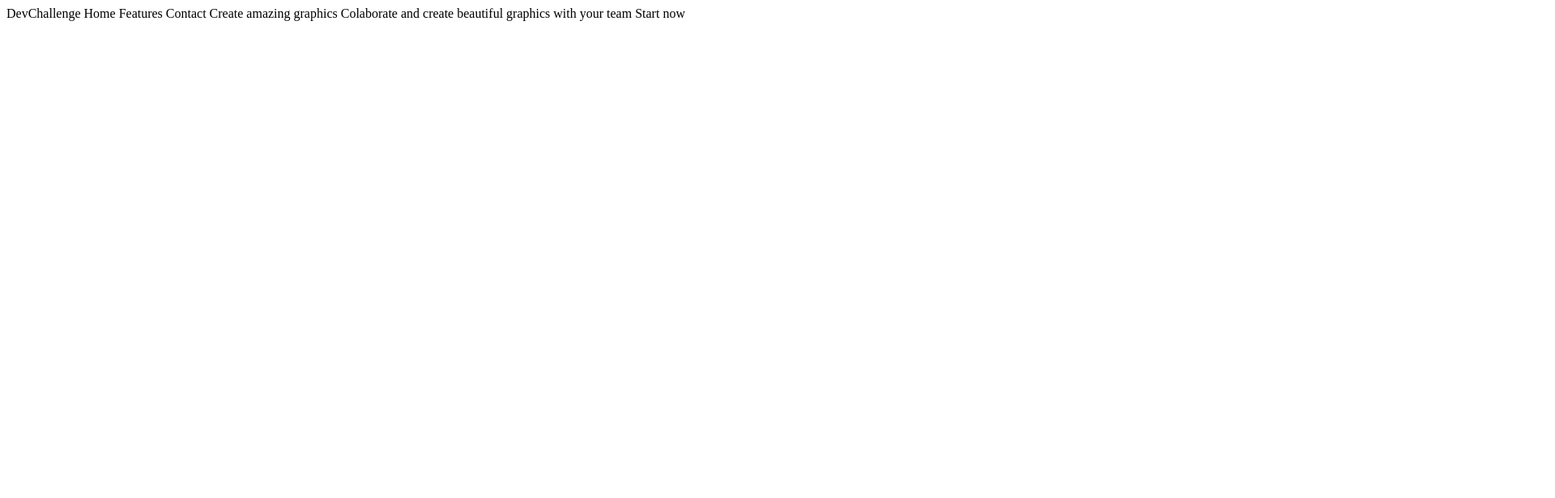
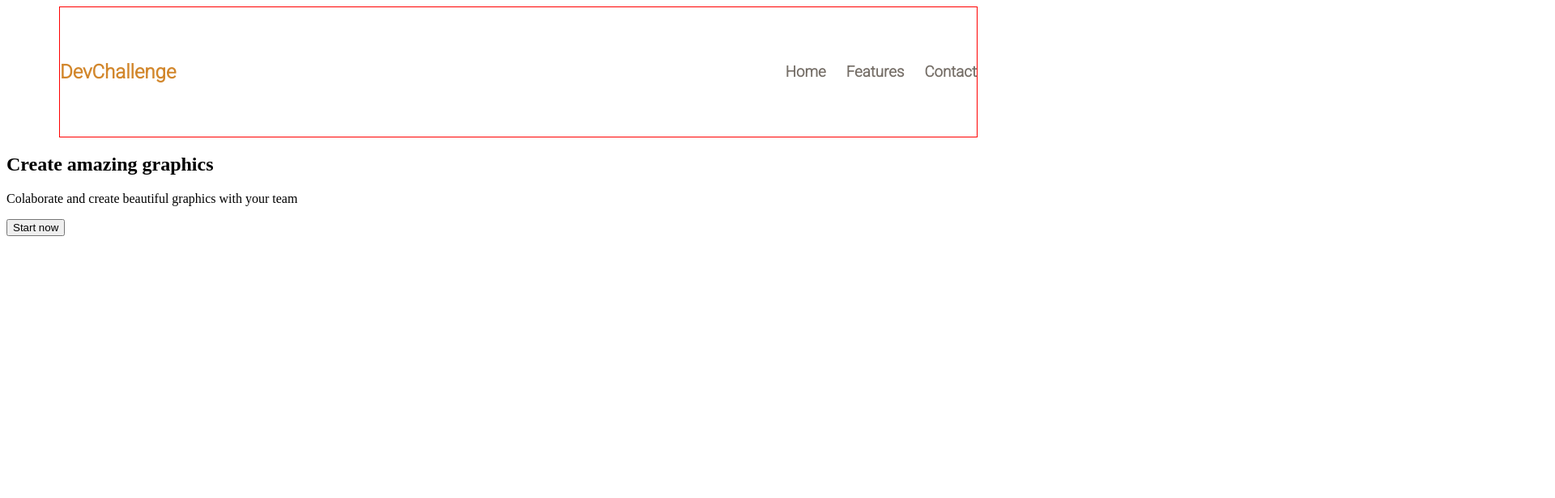
Before and after one commit to GabrielReis11/AmazingGraph-DevChallenge, a plain HTML site: page index.html in a window 1280 px wide. Shown: the top 616 px of the page at 81% size, 1920 px wide, since content can reach past the window. Drawn offline with Linux system fonts and the light colour scheme.

Commit message:
Organização da estrutura HTML, criação do CSS

```diff
--- a/index.html
+++ b/index.html
@@ -1,5 +1,39 @@
-DevChallenge
-Home Features Contact
-Create amazing graphics
-Colaborate and create beautiful graphics with your team
-Start now
+<!--
+
+-->
+<!DOCTYPE html>
+<html lang="en">
+<head>
+    <meta charset="UTF-8">
+    <meta http-equiv="X-UA-Compatible" content="IE=edge">
+    <meta name="viewport" content="width=device-width, initial-scale=1.0">
+    <link rel="stylesheet" href="style.css">
+    <title>AmazingGraphs - DevChallenge</title>
+    <link rel="preconnect" href="https://fonts.googleapis.com">
+    <link rel="preconnect" href="https://fonts.gstatic.com" crossorigin>
+    <link href="https://fonts.googleapis.com/css2?family=Roboto:wght@300&display=swap" rel="stylesheet">
+</head>
+<body>
+    <header class="header">
+        <span>
+            <h2 class="title">DevChallenge</h2>
+        </span>
+
+        <span class="options">
+            <h3>Home</h3>
+            <h3>Features</h3>
+            <h3>Contact</h3>
+        </span>
+    </header>
+
+    <main class="main">
+        <section>
+            <h1>Create amazing graphics</h1>
+            <p>Colaborate and create beautiful graphics with your team</p>
+            <button>Start now</button>
+            <img src="assets/team.jpg" alt="" class="team">
+        </section>
+
+    </main>
+</body>
+</html>
--- /dev/null
+++ b/style.css
@@ -0,0 +1,23 @@
+.header{
+    display: flex;
+    font-family: 'Roboto', sans-serif;
+    justify-content: space-between;
+    width: auto;
+    height: 20vh;
+    border: 1px solid red;
+    align-items: center;
+    margin-left: 65px;
+    margin-right: 65px;
+
+}
+
+.title{
+    color: #D2872C;
+}
+
+.options{
+    display: flex;
+    flex-direction: row;
+    gap: 25px;
+    color: #766F68;
+}
```
